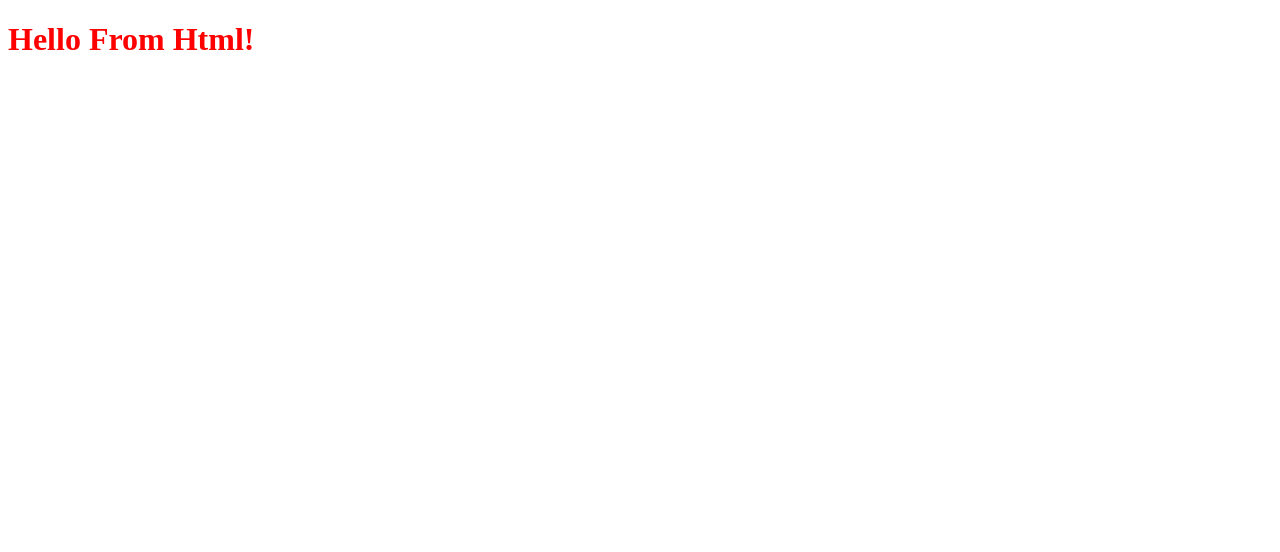
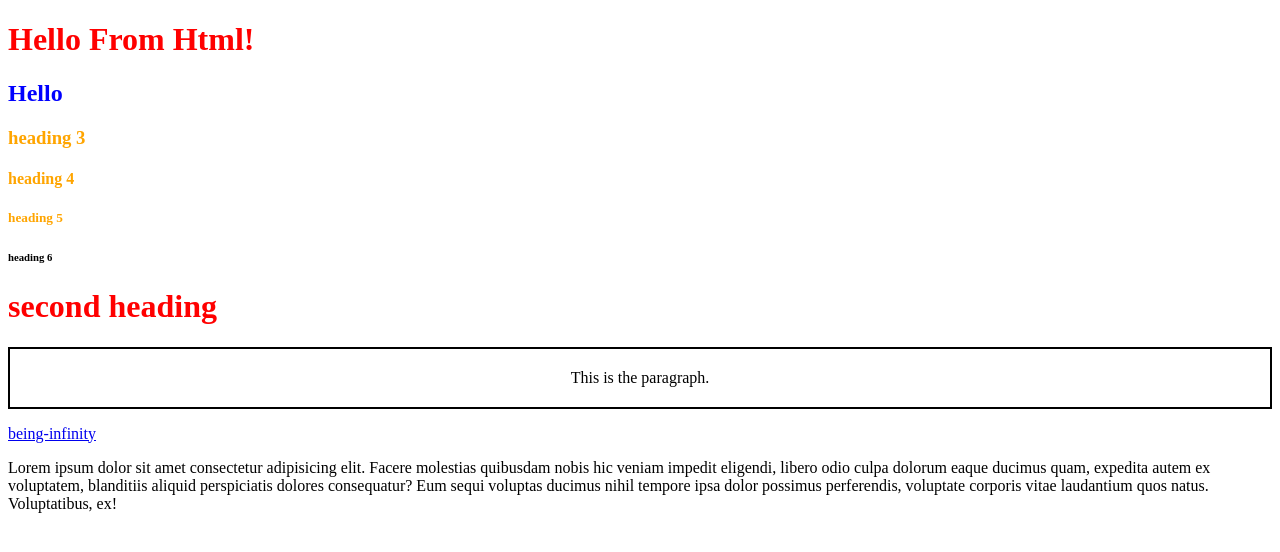
Before and after one commit to gorantlapallavi10-hub/autosuggest, a website: page frontend/index.html in a window 1280 px wide. Drawn offline with Linux system fonts and the light colour scheme.

Commit message:
intro to HTML tags and css selectors

```diff
--- a/frontend/css/index.css
+++ b/frontend/css/index.css
@@ -1,3 +1,18 @@
 h1{
     color: red;
 }
+#heading-2{
+    color: blue;
+}
+
+.heading{
+    color: orange;
+}
+
+.para{
+    border: 2px;
+    border-color: black;
+    border-style: solid;
+    padding: 20px;
+    text-align: center;
+}
--- a/frontend/index.html
+++ b/frontend/index.html
@@ -8,6 +8,16 @@
 </head>
 <body>
     <h1>Hello From Html!</h1>
+    <h2 id="heading-2">Hello</h2>
+    <h3 class="heading">heading 3</h3>
+    <h4 class="heading">heading 4</h4>
+    <h5 class="heading">heading 5</h5>
+    <h6>heading 6</h6>
+    <h1>second heading</h1>
+
+    <p class="para">This is the paragraph.</p>
+    <a href="https://www.being-infinity.com/">being-infinity</a>
+    <p>Lorem ipsum dolor sit amet consectetur adipisicing elit. Facere molestias quibusdam nobis hic veniam impedit eligendi, libero odio culpa dolorum eaque ducimus quam, expedita autem ex voluptatem, blanditiis aliquid perspiciatis dolores consequatur? Eum sequi voluptas ducimus nihil tempore ipsa dolor possimus perferendis, voluptate corporis vitae laudantium quos natus. Voluptatibus, ex!</p>
     <script src="js/index.js"></script>
 </body>
 </html>
```
